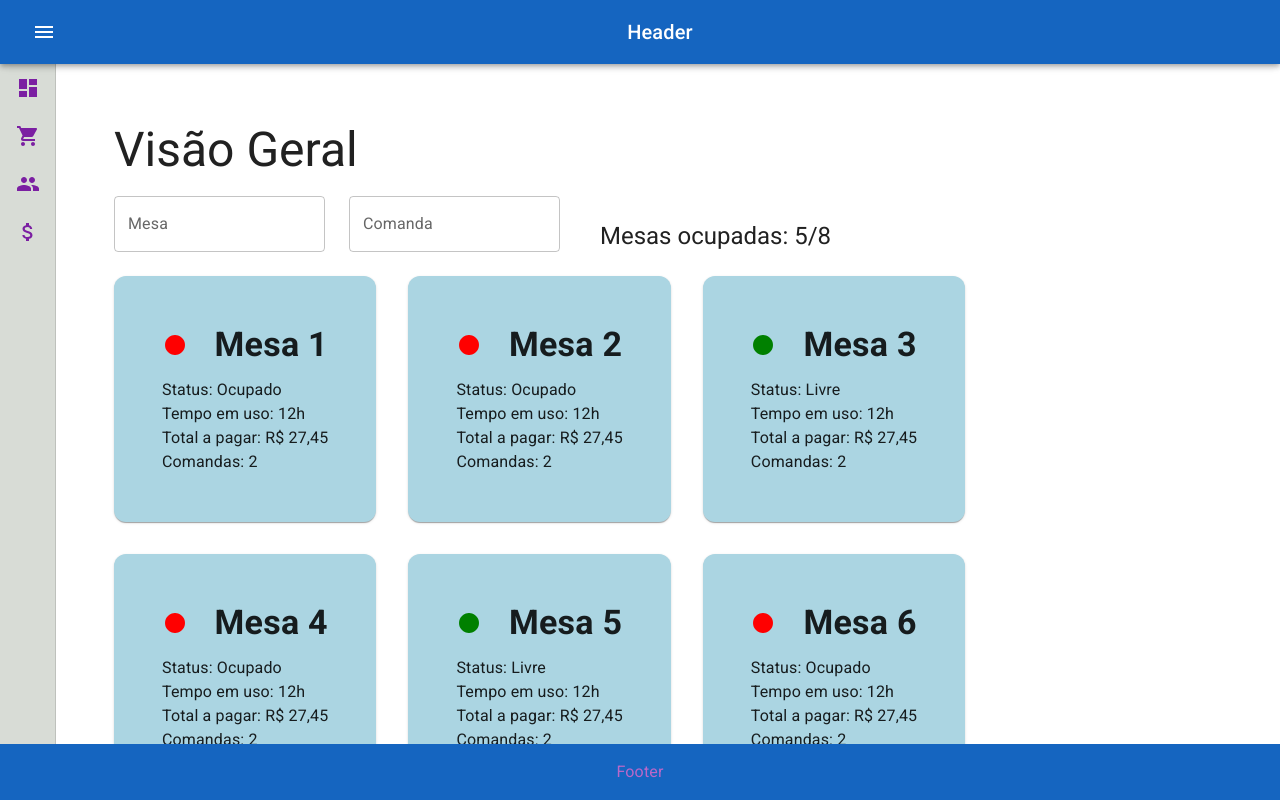
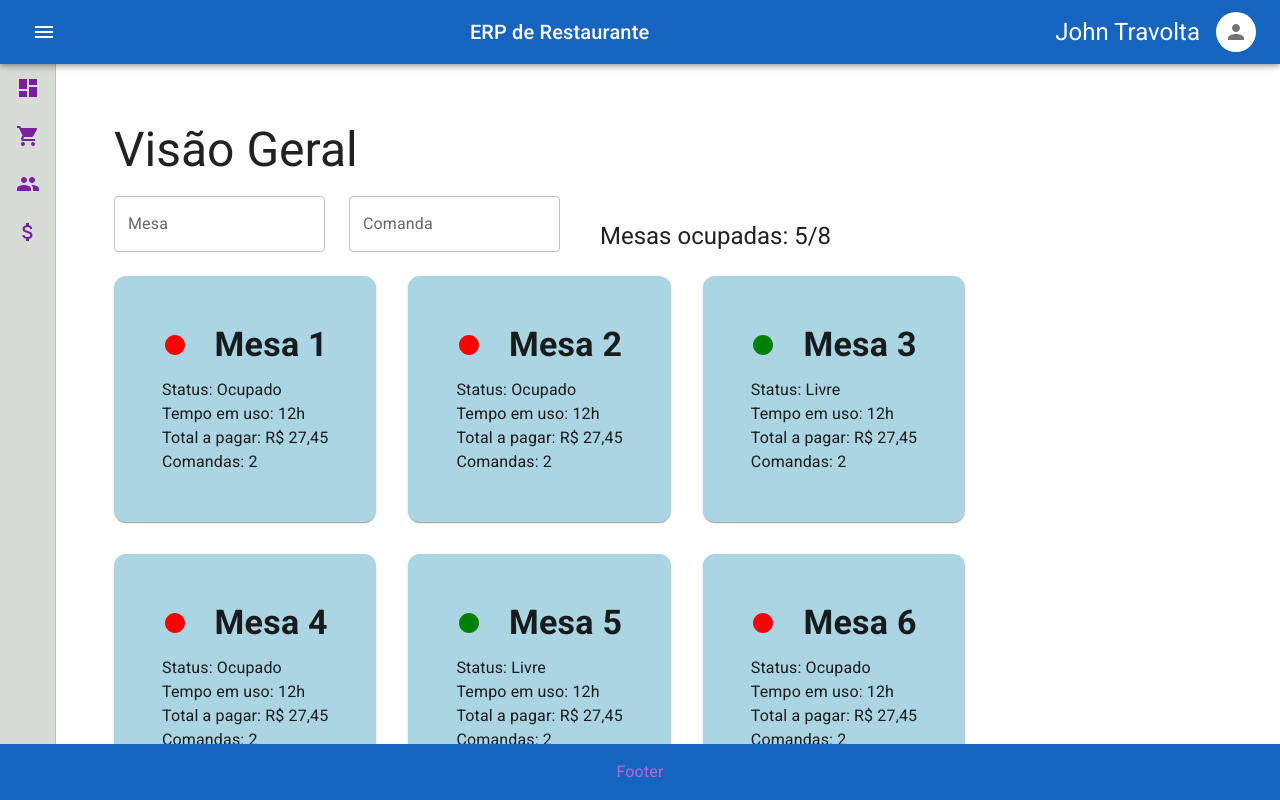
Before and after one commit to Mongark/restaurant-manager, a React (Create React App) app: page /dashboard in a window 1280 px wide. Built offline with nearby package versions, Linux system fonts and the light colour scheme.

Commit message:
Fleshed out header component

```diff
--- a/src/components/Header.tsx
+++ b/src/components/Header.tsx
@@ -1,5 +1,5 @@
-import { AppBar, Toolbar, IconButton, Typography, useTheme } from '@mui/material';
-import { Menu as MenuIcon, ChevronLeft as ChevronLeftIcon } from '@mui/icons-material';
+import { AppBar, Toolbar, IconButton, Typography, useTheme, Button } from '@mui/material';
+import { Menu as MenuIcon, ChevronLeft as ChevronLeftIcon, Person } from '@mui/icons-material';
 
 import { useDrawerContext } from '../contexts/drawer-context';
 
@@ -19,8 +19,15 @@ export const Header = () => {
           {isOpened ? <ChevronLeftIcon /> : <MenuIcon />}
         </IconButton>
         <Typography variant="h6" sx={{ margin: 'auto' }}>
-          Header
+          ERP de Restaurante
         </Typography>
+
+        <div style={{ display: "flex", alignItems: "center" }}>
+          <Typography variant='h5'>John Travolta</Typography>
+          <IconButton style={{ padding: "8px", marginLeft: "16px", backgroundColor: "white" }}>
+            <Person />
+          </IconButton>
+        </div>
       </Toolbar>
     </AppBar>
   );
```
